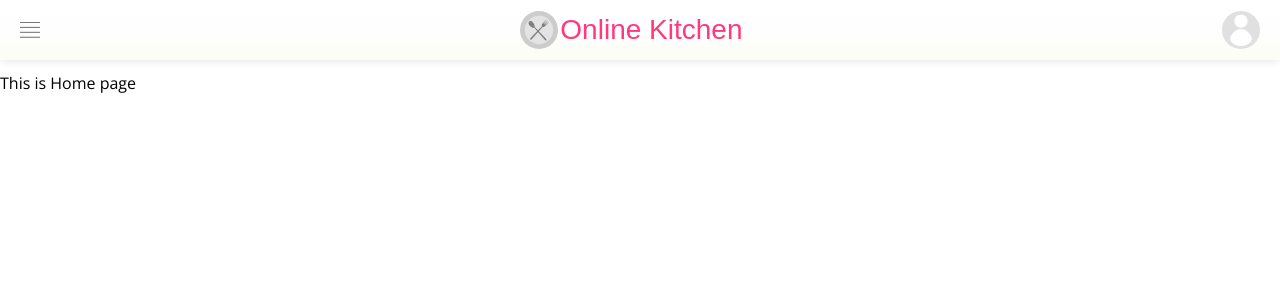
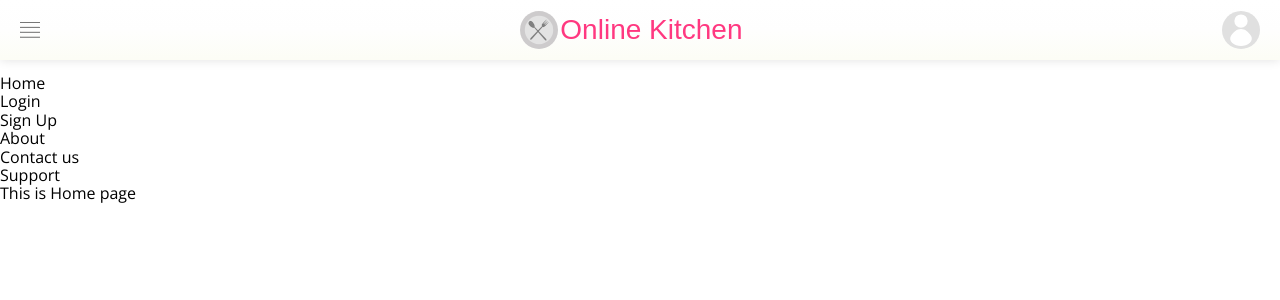
Before and after one commit to niteeshb7/niteesh-online-kitchen, a React (Create React App) app: page /#/ in a window 1280 px wide. Shown: the top 300 px of the page. Built offline with nearby package versions, Linux system fonts and the light colour scheme; a web font is replaced by a local one.

Commit message:
Added Navigation bar
Signed-off-by: niteesh <niteeshb7@gmail.com>

```diff
--- a/src/components/Layout/NavigationBar/NavigationBar.js
+++ b/src/components/Layout/NavigationBar/NavigationBar.js
@@ -1,3 +1,22 @@
-import React from 'react';
+import React, {useContext} from 'react';
+import {useHistory} from "react-router-dom";
+import LoginContext from "../../../context/LoginContext";
+import RouterConfig from '../router-config';
+import styles from './NavigationBar.scss';
 
-const NavigationBar = () => <nav></nav>;
+const NavigationBar = () => {
+    const {signInInfo} = useContext(LoginContext);
+    const history = useHistory();
+
+    return <nav className={styles.Nav}>
+        <ul>
+            {RouterConfig && Object.values(RouterConfig).filter(route =>
+                [RouterConfig.ORDERS.path, RouterConfig.PROFILE.path].includes(route && route.path) ? signInInfo : true
+            ).map(route => route &&
+                <li key={route.path} onClick={() => history.push(route.path)}>{route.displayText}</li>)}
+        </ul>
+    </nav>;
+
+};
+
+export default NavigationBar;
--- /dev/null
+++ b/src/components/Layout/NavigationBar/NavigationBar.scss
@@ -0,0 +1,3 @@
+.Nav {
+
+}
--- a/src/components/Layout/hoc/WithLayout/WithLayout.js
+++ b/src/components/Layout/hoc/WithLayout/WithLayout.js
@@ -1,6 +1,7 @@
 import React from 'react';
 import Header from "../../Header/Header";
+import NavigationBar from "../../NavigationBar/NavigationBar";
 
-const WithLayout = ({children}) => <><Header/>{children}</>;
+const WithLayout = ({children}) => <><Header/><NavigationBar/>{children}</>;
 
 export default WithLayout;
--- a/src/components/Layout/router-config.js
+++ b/src/components/Layout/router-config.js
@@ -9,17 +9,15 @@ const Orders = lazy(() => import('../views/Orders/Orders'));
 const Profile = lazy(() => import('../views/Profile/Profile'));
 const Support = lazy(() => import('../views/Support/Support'));
 
-
 const RouterConfig = {
-    HOME: {path: '/', component: Home, exact: true},
-    LOGIN: {path: '/login', component: Login},
-    REGISTER: {path: '/register', component: Register},
-    ABOUT: {path: '/about', component: About},
-    CONTACT_US: {path: '/contact', component: ContactUs},
-    ORDERS: {path: '/orders', component: Orders},
-    PROFILE: {path: '/profile', component: Profile},
-    SUPPORT: {path: '/support', component: Support}
+    HOME: {path: '/', component: Home, exact: true, displayText: 'Home'},
+    LOGIN: {path: '/login', component: Login, displayText: 'Login'},
+    REGISTER: {path: '/register', component: Register, displayText: 'Sign Up'},
+    ABOUT: {path: '/about', component: About, displayText: 'About'},
+    CONTACT_US: {path: '/contact', component: ContactUs, displayText: 'Contact us'},
+    ORDERS: {path: '/orders', component: Orders, displayText: 'Orders'},
+    PROFILE: {path: '/profile', component: Profile, displayText: 'Profile'},
+    SUPPORT: {path: '/support', component: Support, displayText: 'Support'}
 };
 
-
 export default RouterConfig;
```
Also changed, not shown: 1 other file (tests, documents, lock files or other folders).
